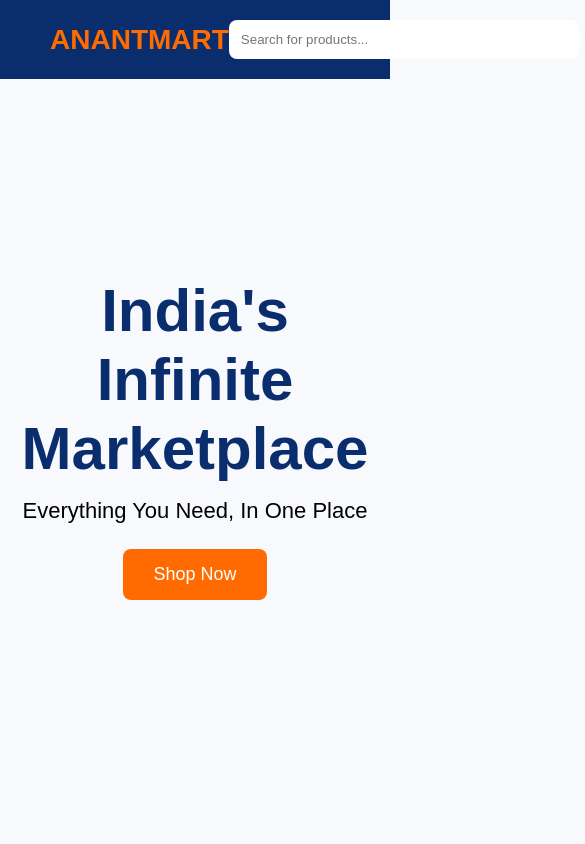
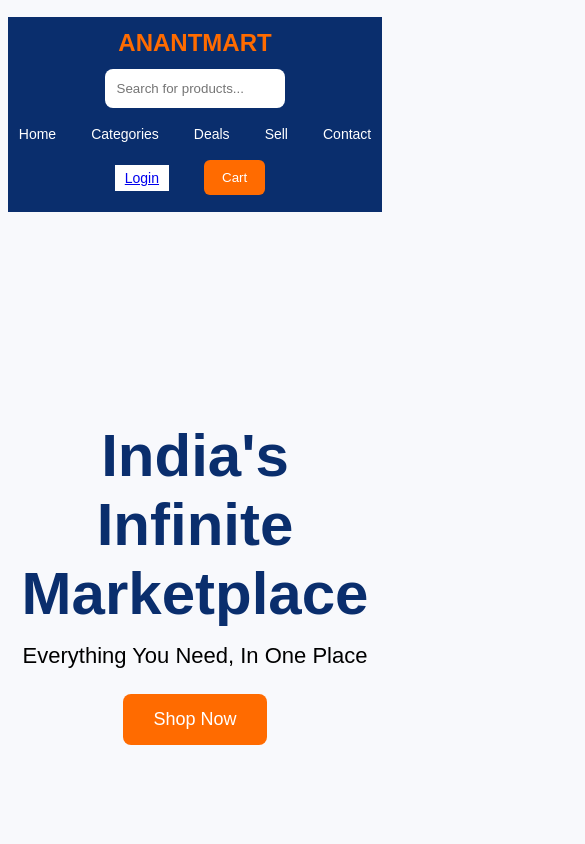
Before and after one commit to BRbrother/ANANTMART-2, a website: page index.html in a window 390 px wide. Shown: the top 844 px of the page, 585 px wide, since content can reach past the window. Drawn offline with Linux system fonts and the light colour scheme; no server answers.

Commit message:
navbar mobile fix

```diff
--- a/css/style.css
+++ b/css/style.css
@@ -541,3 +541,48 @@ margin-right:10px;
     cursor: pointer;
     font-weight: bold;
 }
+/* =======================================================
+   ANANTMART MOBILE RESPONSIVE NAVBAR FIX (DAY 16)
+   ======================================================= */
+@media screen and (max-width: 768px) {
+  /* Main Header Container */
+  header, .navbar {
+    display: flex !important;
+    flex-direction: column !important; /* Items ko row se column me badla */
+    gap: 12px !important;
+    padding: 12px 8px !important;
+    height: auto !important; /* Fixed height hatayi */
+    text-align: center !important;
+  }
+
+  /* Logo container adjustments */
+  header h1, .brand-logo, .logo {
+    font-size: 24px !important;
+    margin: 0 auto !important;
+    display: block !important;
+  }
+
+  /* Search Bar Box Fix */
+  .search-container, header input, #searchInput {
+    width: 90% !important;
+    margin: 0 auto !important;
+    max-width: 100% !important;
+    position: static !important; /* Kisi ke upar na chadhe */
+    display: block !important;
+  }
+
+  /* Right Side Navigation Links/Buttons */
+  nav, .nav-links, .auth-buttons {
+    display: flex !important;
+    justify-content: center !important;
+    align-items: center !important;
+    gap: 15px !important;
+    width: 100% !important;
+    margin-top: 5px !important;
+  }
+
+  nav a, .nav-links a {
+    font-size: 14px !important;
+    padding: 5px 10px !important;
+  }
+}
```
